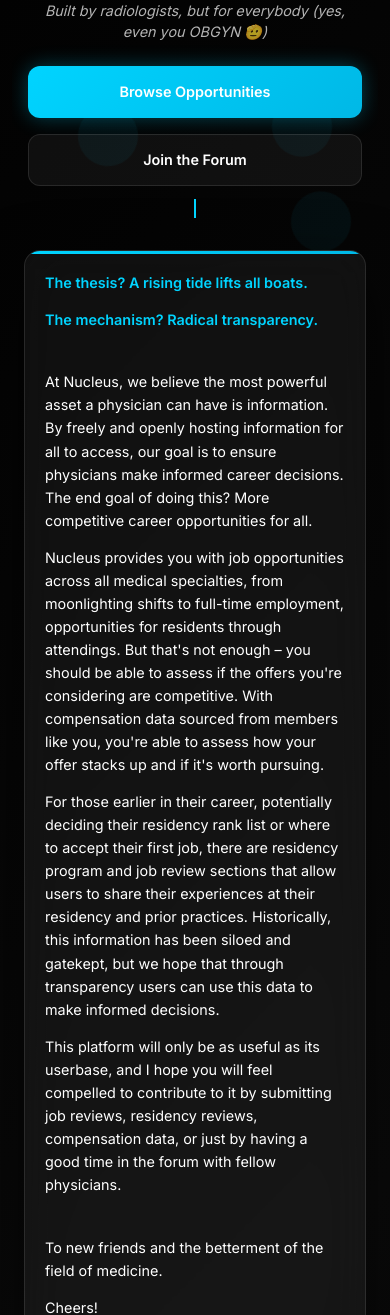
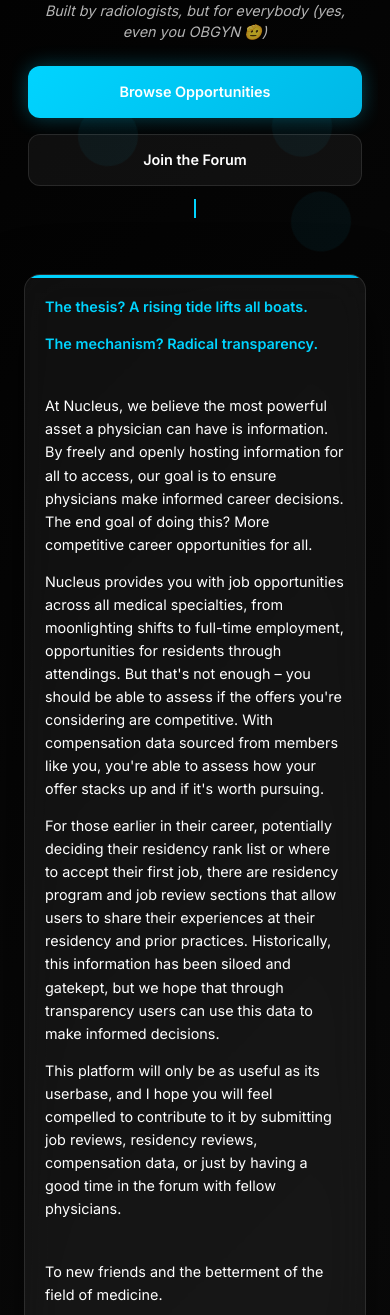
Before and after one commit to roodchris/Nucleus, a Flask app: page / in a window 390 px wide. Shown: the part 396-1711 px from the top of the page. Run offline with Flask 3, Linux system fonts and the light colour scheme.

Commit message:
Fix: Add mobile spacing to mission section to prevent arrow cutoff
- Increased mission section top padding on tablets/mobile (768px) from 3rem to 4rem
- Increased mission section top padding on small screens (480px) from 2rem to 3.5rem
- Provides proper clearance for the repositioned scroll arrow on mobile devices
- Prevents mission statement from cutting off the scroll arrow animation
- Maintains balanced spacing while ensuring both arrow visibility and content readability

```diff
--- a/app/templates/home.html
+++ b/app/templates/home.html
@@ -571,7 +571,7 @@
       }
 
       .mission-section {
-        padding: 3rem 0;
+        padding: 4rem 0 3rem 0;
       }
 
       .mission-card {
@@ -671,7 +671,7 @@
       }
 
       .mission-section {
-        padding: 2rem 0;
+        padding: 3.5rem 0 2rem 0;
       }
 
       .mission-card {
```
